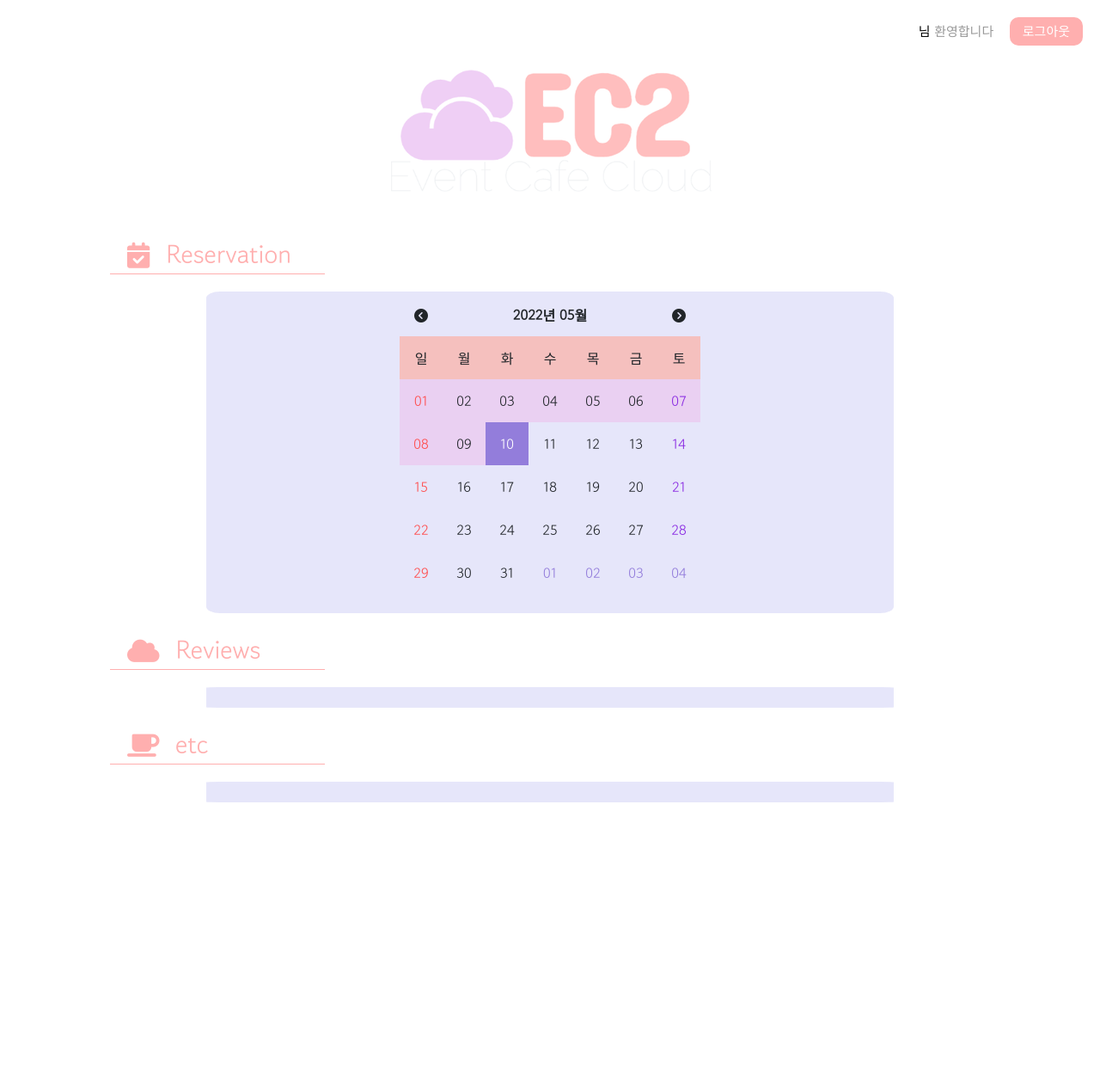
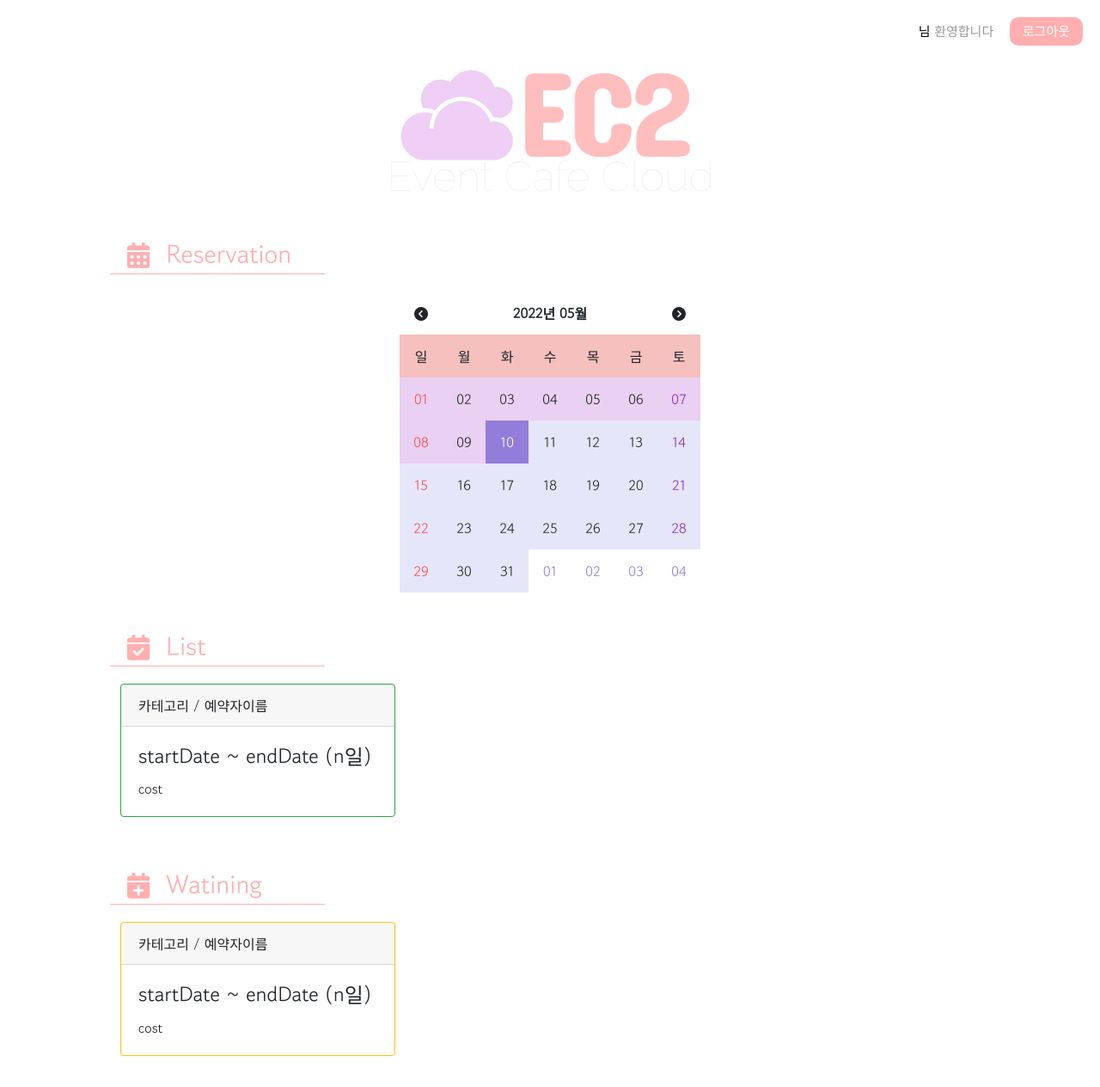
Before and after one commit to yeonjue-2/Event-Cafe-Cloud, a Flask app: template templates/cafeManagement.html in a window 1280 px wide. Shown: the whole page at 86% size. Before the commit the page ends 933 px from the top, so only its background shows below. Run offline with Flask 2, Linux system fonts and the light colour scheme; the template is opened without the code that fills it, so the values that code supplies are empty; some libraries are stand-ins or nearby versions; some web fonts are replaced.

Commit message:
[fix] 카페 관리 페이지가 cafe_idx 정보를 받아서 넘어가도록 수정

```diff
--- a/ectoekn.py
+++ b/ectoekn.py
@@ -11,7 +11,6 @@ class ECTOKEN:
         try:
             payload = jwt.decode(token, SECRET_KEY, algorithms=['HS256'])
             user = DB.find_one("users", {"user_id": payload["user_id"]}, {"_id": False})
-            print(user)
             return user
         except (jwt.ExpiredSignatureError, jwt.exceptions.DecodeError):
             return None
--- a/static/css/cafeprofilestyle.css
+++ b/static/css/cafeprofilestyle.css
@@ -1,12 +1,9 @@
 .profileBox {
     margin-top: 20px;
     margin: auto;
-    text-align: center;
-    border: 2px solid lavender;
     border-radius: 2%;
-    width: 800px;
+    width: 1000px;
     padding-bottom: 20px;
-    background-color: lavender;
     font-family: 'Gowun Dodum', sans-serif;
 }
 
--- a/static/js/calendar.js
+++ b/static/js/calendar.js
@@ -165,7 +165,7 @@ function buildCalendar() {
 function calendarChoiceDay(column) {
     // @param 기존 선택일이 존재하는 경우 기존 선택일의 표시형식을 초기화 한다.
     if (document.getElementsByClassName("choiceDay")[0]) {
-        document.getElementsByClassName("choiceDay")[0].style.backgroundColor = "#FF9999";
+        document.getElementsByClassName("choiceDay")[0].style.backgroundColor = "#E6E6FA";
         document.getElementsByClassName("choiceDay")[0].classList.remove("choiceDay");
     }
     // @param 선택일 체크 표시
--- a/templates/cafeManagement.html
+++ b/templates/cafeManagement.html
@@ -32,14 +32,14 @@
             src="https://cdnjs.cloudflare.com/ajax/libs/jquery-cookie/1.4.1/jquery.cookie.min.js"></script>
     <meta charset="UTF-8">
     <!-- CSS 링크 -->
-    <link href="../../static/css/bannerstyle.css" rel="stylesheet" type="text/css"/>
-    <link href="../../static/css/loginstyle.css" rel="stylesheet" type="text/css"/>
-    <link href="../../static/css/profilestyle.css" rel="stylesheet" type="text/css"/>
-    <link href="../../static/css/calendar.css" rel="stylesheet" type="text/css"/>
+    <link href="../../../static/css/bannerstyle.css" rel="stylesheet" type="text/css"/>
+    <link href="../../../static/css/loginstyle.css" rel="stylesheet" type="text/css"/>
+    <link href="../../../static/css/cafeprofilestyle.css" rel="stylesheet" type="text/css"/>
+    <link href="../../../static/css/calendar.css" rel="stylesheet" type="text/css"/>
 
     <!-- JS 링크 -->
-    <script src="../../static/js/login_out.js"></script>
-    <script src="../../static/js/calendar.js"></script>
+    <script src="../../../static/js/login_out.js"></script>
+    <script src="../../../static/js/calendar.js"></script>
 
     <title>Event Cafe Cloude | EC2</title>
 
@@ -74,31 +74,23 @@
     </style>
 
     <script>
-        function updProfile() {
-            let user_nickname = $('#input-nickname').val()
-            let user_info = $('#input-userinfo').val()
-            let user_img = $('#file')[0].files[0]
+        $(document).ready(showCafeManagement())
 
-            console.log(user_nickname, user_info, user_img)
+        function showCafeManagement() {
+            $.ajax({
+                type: 'GET',
+                url: '/api/cafe/management',
+                data:{},
+                success: function (response) {
+                    let cafe_id = response['cafe_id'];
+                    let user_id = response['user_id'];
+                    let start_date = response['start_date'];
+                    let end_date = response['end_date'];
+                    let event_category = response['event_category'];
 
-            let form_data = new FormData()
-
-            form_data.append("user_nickname_give", user_nickname)
-            form_data.append("user_userinfo_give", user_info)
-            form_data.append("user_profile_give", user_img)
-
-            console.log(form_data)
-
-            $.ajax({
-                type: "POST",
-                url: "/user/api/update",
-                data: form_data,
-                cache: false,
-                contentType: false,
-                processData: false,
-                success: function (response) {
-                    alert("수정 완료!")
-                    window.location.replace("/user/profile")
+                    $('#cafe-name').text(cafe_name);
+                    $('#info').text(cafe_info);
+                    kakaoMapAPI(x, y);
                 }
             });
         }
@@ -119,10 +111,10 @@
         </div>
     {% endif %}
     <div class="banner-logo">
-        <img src="../../static/ec2_logo.png" onclick="location.href='/'">
+        <img src="../../../static/ec2_logo.png" onclick="location.href='/'">
     </div>
 </section>
-<div class="profile-text"><i class="fa-solid fa-calendar-check"></i>&nbsp Reservation</div>
+<div class="profile-text"><i class="fa-solid fa-calendar-days"></i>&nbsp Reservation</div>
 <div class="profileBox">
     <table class="scriptCalendar">
         <thead>
@@ -147,10 +139,25 @@
         <tbody></tbody>
     </table>
 </div>
-<div class="profile-text"><i class="fa-solid fa-cloud"></i>&nbsp Reviews</div>
+<div class="profile-text"><i class="fa-solid fa-calendar-check"></i>&nbsp List</div>
 <div class="profileBox">
+    <div class="card border-success mb-3" style="max-width: 20rem;">
+        <div class="card-header">카테고리 / 예약자이름</div>
+        <div class="card-body">
+            <h4 class="card-title">startDate ~ endDate (n일)</h4>
+            <p class="card-text">cost</p>
+        </div>
+    </div>
 </div>
-<div class="profile-text"><i class="fa-solid fa-mug-saucer"></i>&nbsp etc</div>
-<div class="profileBox"></div>
+<div class="profile-text"><i class="fa-solid fa-calendar-plus"></i>&nbsp Watining</div>
+<div class="profileBox">
+    <div class="card border-warning mb-3" style="max-width: 20rem;">
+        <div class="card-header">카테고리 / 예약자이름 </div>
+        <div class="card-body">
+            <h4 class="card-title">startDate ~ endDate (n일)</h4>
+            <p class="card-text">cost</p>
+        </div>
+    </div>
+</div>
 </body>
 </html>
```
Also changed, not shown: controller/cafe_controller.py (+20 -20 lines), controller/user_controller.py (+14 -5 lines), templates/userProfile.html (+6 -3 lines), static/profile_pics/maru072.jpg, static/profile_pics/mediho.jpg.
